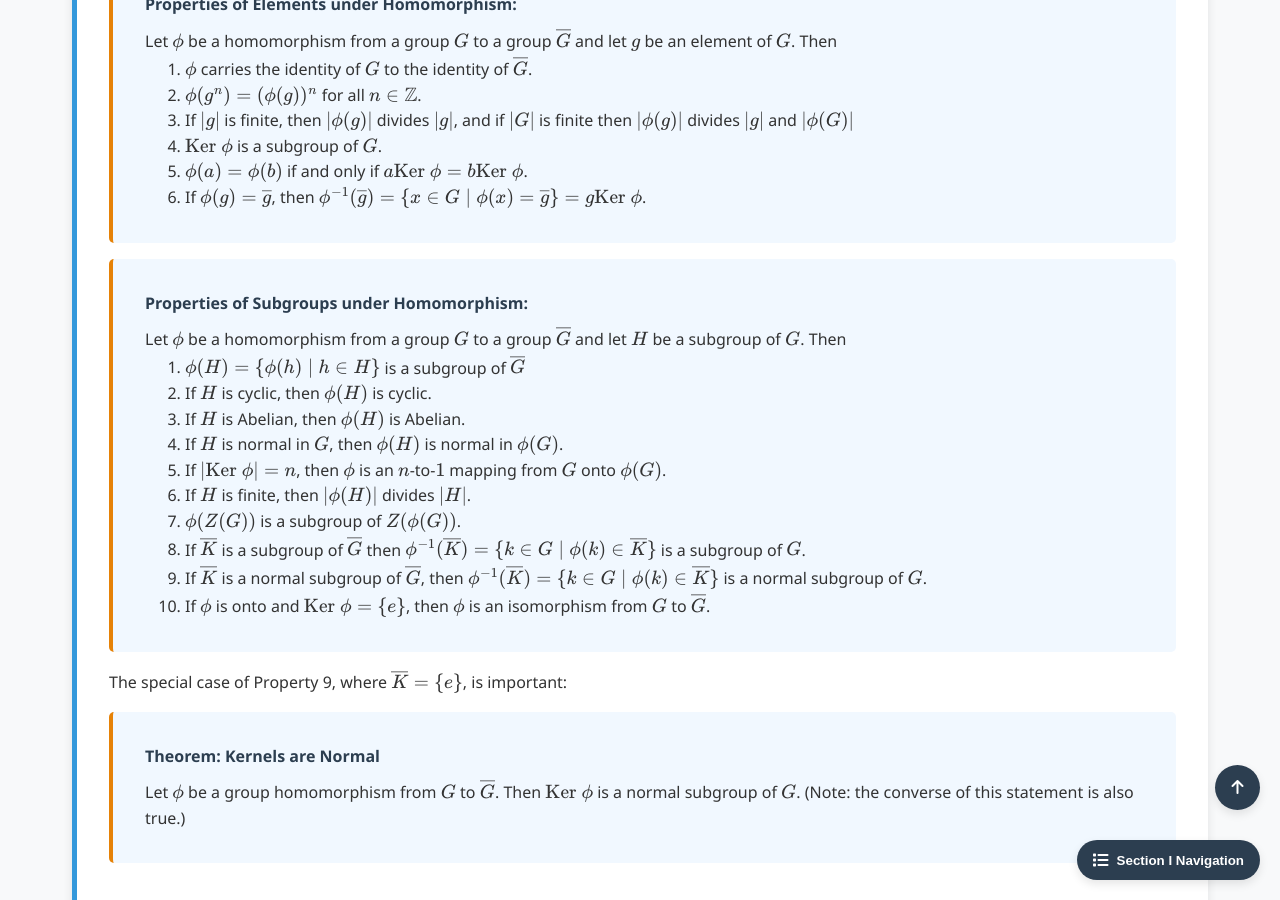
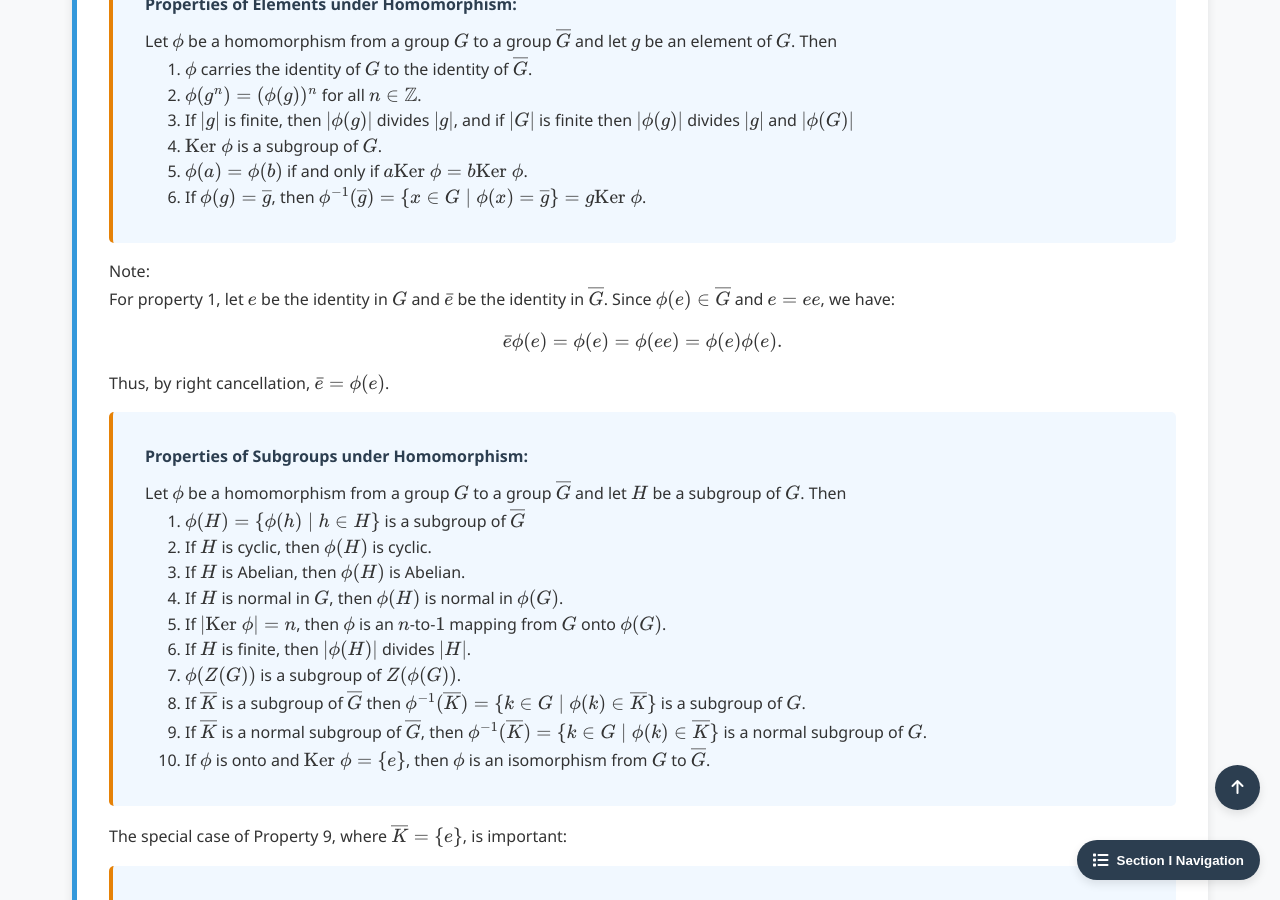
Before and after one commit to Yusukey01/yusukey01.github.io, a Jekyll site: the page built from Mathematics/Linear_algebra/group_isomorphism.html, in a window 1280 px wide and 900 px high, scrolled down 10121 px. Built offline with Jekyll 4.4.1, drawn with Linux system fonts in a browser that asks for light colours.

Commit message:
added explanations

```diff
--- a/Mathematics/Linear_algebra/group_isomorphism.html
+++ b/Mathematics/Linear_algebra/group_isomorphism.html
@@ -598,6 +598,16 @@ uses_python: false
                    </ol>
                 </div>
 
+                <p>
+                    Note: <br>
+                    For property 1, let \(e\) be the identity in \(G\) and \(\bar{e}\) be the identity in \(\overline{G}\). Since
+                    \(\phi(e) \in \overline{G}\) and \(e = ee\), we have:
+                    \[
+                    \bar{e}\phi(e) = \phi(e) = \phi(ee) = \phi(e)\phi(e).
+                    \]
+                    Thus, by right cancellation, \(\bar{e} = \phi(e)\).
+                </p>
+
                 <div class="theorem">
                     <span class="theorem-title">Properties of Subgroups under Homomorphism:</span>
                      Let \(\phi\) be a homomorphism from a group \(G\) to a group \(\overline{G}\) and let \(H\) be a subgroup
```
